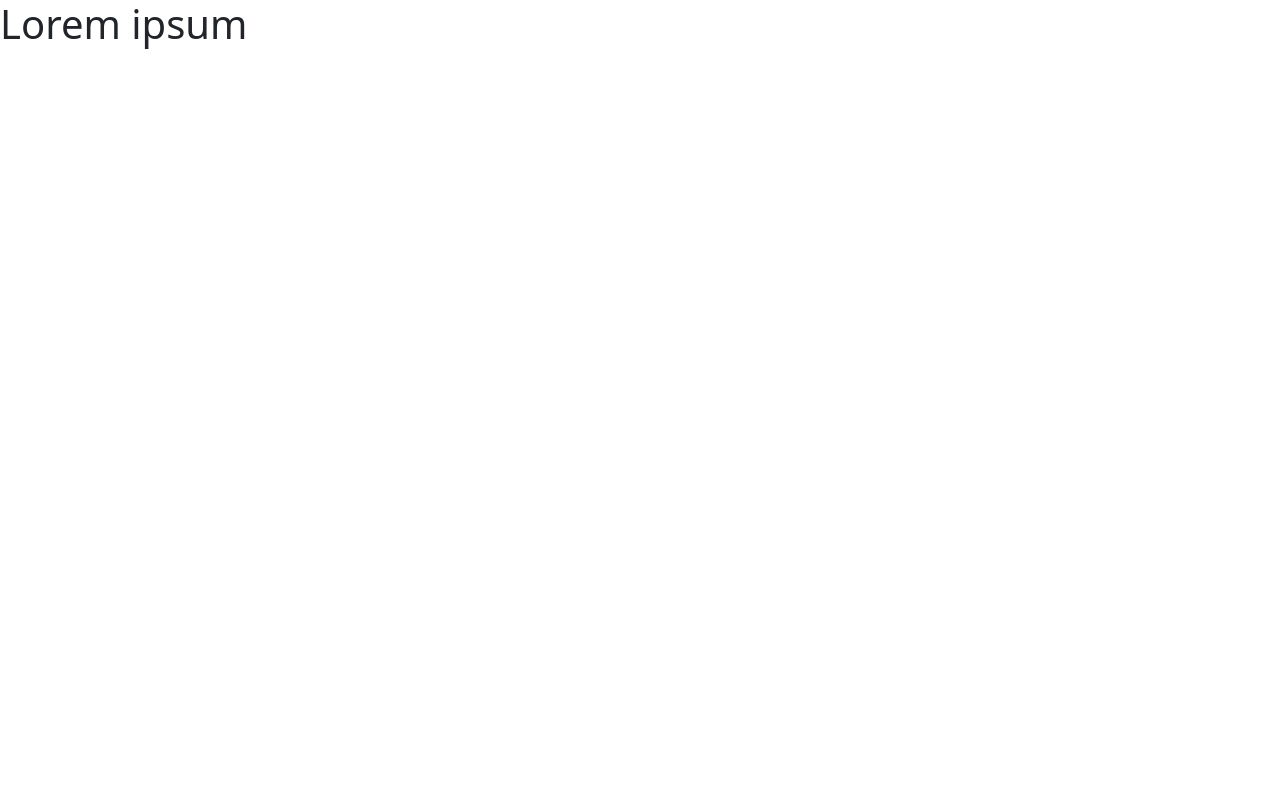
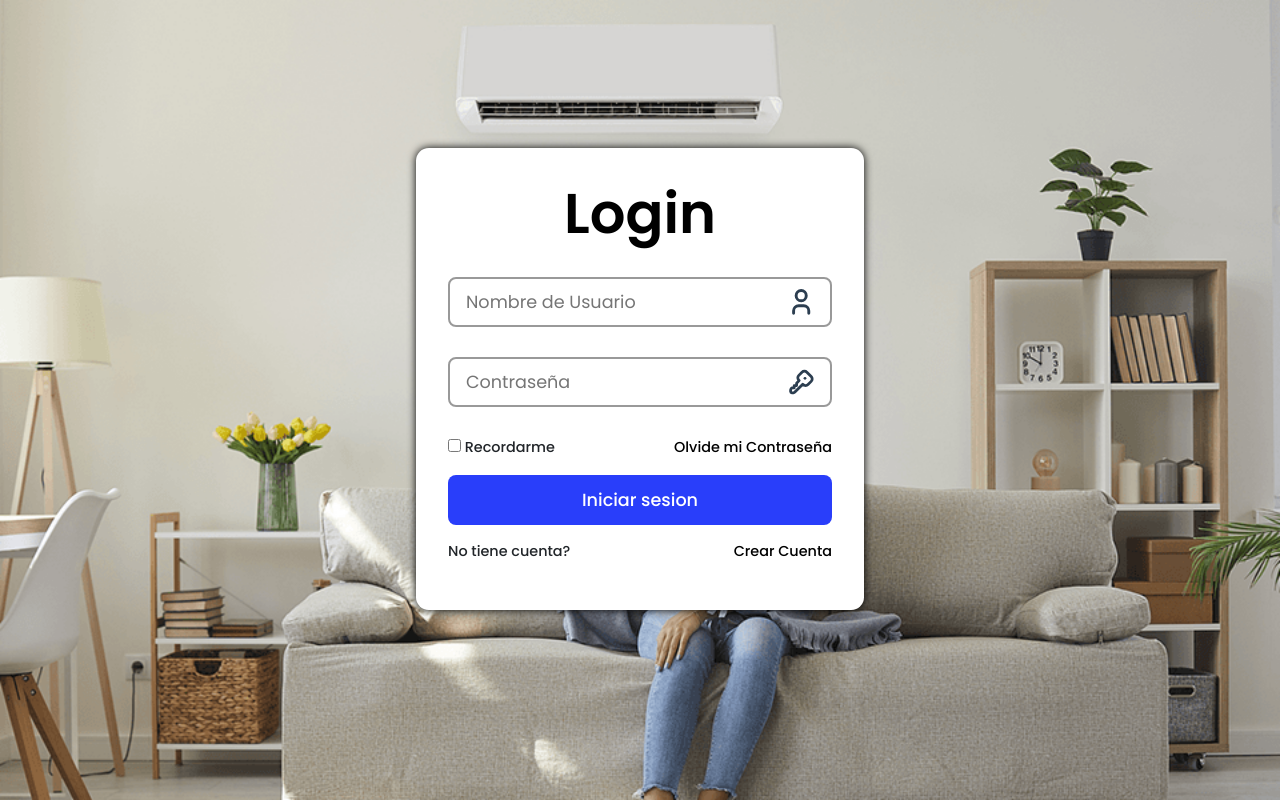
Before and after one commit to ulf-frostypaw/inventario-front, a React (Vite) app: page / in a window 1280 px wide. Built offline with nearby package versions, Linux system fonts and the light colour scheme.

Commit message:
Se termino de realizar el diseño de el login y se crearon componentes de tipo svg para añadirlos como items

```diff
--- /dev/null
+++ b/src/components/Login.jsx
@@ -0,0 +1,43 @@
+import React, { useState } from "react";
+import "../styles/Login.css";
+import User from "./icons/User";
+import Pass from "./icons/Pass";
+
+export default function Login() {
+  // const [username, setUsername] = useState("");
+  // const [password, setPassword] = useState("");
+
+  // const handleSubmit = (e) => {
+  //   e.preventDefault();
+  //   // Manejar el envío de formularios, por ejemplo, enviar datos a API
+  //   console.log("Username:", username);
+  //   console.log("Password:", password);
+  // };
+
+  return (
+    <div className="login">
+        <form action="">
+            <h1>Login</h1>
+            <div className="inputBox">
+                <input type="text" placeholder="Nombre de Usuario" required/>
+                <User />
+            </div>
+            <div className="inputBox">
+                <input type="password" placeholder="Contraseña" required/>
+                <Pass />
+            </div>
+
+            <div className="remember-forgot">
+                <label><input type="checkbox"/> Recordarme</label>
+                <a href="#">Olvide mi Contraseña</a>
+            </div>
+
+            <button type="submit" className="btn">Iniciar sesion</button>
+
+            <div className="createAccount">
+                <p>No tiene cuenta?</p><a href="#">Crear Cuenta</a>
+            </div>
+        </form>
+    </div>
+  );
+}
--- /dev/null
+++ b/src/components/icons/Pass.jsx
@@ -0,0 +1,20 @@
+export default function Pass() {
+  return (
+    <svg
+      xmlns="http://www.w3.org/2000/svg"
+      className="icon"
+      width="1.8rem"
+      height="1.8rem"
+      viewBox="0 0 24 24"
+      stroke-width="2.3"
+      stroke="#2c3e50"
+      fill="none"
+      stroke-linecap="round"
+      stroke-linejoin="round"
+    >
+      <path stroke="none" d="M0 0h24v24H0z" fill="none" />
+      <path d="M16.555 3.843l3.602 3.602a2.877 2.877 0 0 1 0 4.069l-2.643 2.643a2.877 2.877 0 0 1 -4.069 0l-.301 -.301l-6.558 6.558a2 2 0 0 1 -1.239 .578l-.175 .008h-1.172a1 1 0 0 1 -.993 -.883l-.007 -.117v-1.172a2 2 0 0 1 .467 -1.284l.119 -.13l.414 -.414h2v-2h2v-2l2.144 -2.144l-.301 -.301a2.877 2.877 0 0 1 0 -4.069l2.643 -2.643a2.877 2.877 0 0 1 4.069 0z" />
+      <path d="M15 9h.01" />
+    </svg>
+  );
+}
--- /dev/null
+++ b/src/components/icons/User.jsx
@@ -0,0 +1,20 @@
+export default function User() {
+  return (
+    <svg
+    className="icon"
+      xmlns="http://www.w3.org/2000/svg"
+      width="1.9rem"
+      height="1.9rem"
+      viewBox="0 0 24 24"
+      strokeWidth="2.3"
+      stroke="#2c3e50"
+      fill="none"
+      strokeLinecap="round"
+      strokeLinejoin="round"
+    >
+      <path stroke="none" d="M0 0h24v24H0z" fill="none" />
+      <path d="M8 7a4 4 0 1 0 8 0a4 4 0 0 0 -8 0" />
+      <path d="M6 21v-2a4 4 0 0 1 4 -4h4a4 4 0 0 1 4 4v2" />
+    </svg>
+  );
+}
--- a/src/main.jsx
+++ b/src/main.jsx
@@ -3,11 +3,13 @@ import ReactDOM from 'react-dom/client'
 import App from './App.jsx'
 import 'bootstrap/dist/css/bootstrap.min.css'
 import { HelmetProvider } from 'react-helmet-async'
+import Login from './components/Login.jsx'
 
 ReactDOM.createRoot(document.getElementById('root')).render(
   <React.StrictMode>
     <HelmetProvider>
-      <App />
+      {/* <App /> */}
+      <Login />
     </HelmetProvider>
   </React.StrictMode>,
 )
--- /dev/null
+++ b/src/styles/Login.css
@@ -0,0 +1,124 @@
+@import url('https://fonts.googleapis.com/css2?family=Poppins:ital,wght@0,100;0,200;0,300;0,400;0,500;0,600;0,700;0,800;0,900;1,100;1,200;1,300;1,400;1,500;1,600;1,700;1,800;1,900&display=swap');
+
+* {
+    padding: 0;
+    margin: 0;
+    box-sizing: border-box;
+}
+
+body {
+    /* display: flex; */
+   /*  justify-content: center;
+    align-items: center; */
+    min-height: 100vh;
+    background: url(../img/sala.png);
+    background-repeat: no-repeat;
+    background-position: center;
+    background-size: cover;
+    background-position: top;
+    font-family: "Poppins", sans-serif;
+}
+
+.login {
+    transform: translateY(32%);
+    margin: auto;
+    max-width: 28rem;
+    max-height: 35rem;
+    height: 100%;
+    width: 100%;
+    padding: 2rem;
+    background-color: #fff;
+    border: none;
+    border-radius: .8rem;
+    box-shadow: 0rem 0rem .5rem black;
+}
+
+.login h1 {
+    font-weight: 600;
+    font-size: 3.5rem;
+    text-align: center;
+    color: rgba(0, 0, 0);
+}
+
+.login .inputBox {
+    width: 100%;
+    height: 50px;
+    margin: 30px 0;
+    position: relative;
+}
+
+.login .inputBox input {
+    width: 100%;
+    height: 100%;
+    background: transparent;
+    border: none;
+    outline: none;
+    border-radius: .5rem;
+    border: 2px solid rgba(0, 0, 0, .4);
+    padding: 0 3rem 0 1rem;
+    font-size: 1.1rem;
+    color: rgba(0, 0, 0, .8);
+
+}
+
+.login .inputBox .icon {
+    position: absolute;
+    right: 1rem;
+    top: 50%;
+    transform: translateY(-50%);
+    font-size: 1.3rem;
+    color: rgba(0, 0, 0, .7);
+}
+
+.login form .remember-forgot {
+    display: flex;
+    justify-content: space-between;
+    font-size: .9rem;
+    margin-bottom: 1rem;
+    font-weight: 500;
+
+}
+
+.login form .remember-forgot a {
+    color: rgba(0, 0, 0);
+    text-decoration: none;
+}
+
+.login form .remember-forgot a:hover {
+    text-decoration: underline;
+}
+
+.login form .createAccount {
+    display: flex;
+    justify-content: space-between;
+    margin-top: 1rem;
+    font-size: .9rem;
+    font-weight: 500;
+}
+
+.login form .createAccount a {
+    color: rgba(0, 0, 0);
+    text-decoration: none;
+}
+
+.login form .createAccount a:hover {
+    text-decoration: underline;
+}
+
+.login form button {
+    width: 100%;
+    height: 50px;
+    border: none;
+    outline: none;
+    background-color: #293efa;
+    color: #fff;
+    font-size: 1.1rem;
+    font-weight: 500;
+    border-radius: .5rem;
+    cursor: pointer;
+    transition: .3s;
+}
+
+.login form button:hover {
+    background-color: #1e2ff3;
+}
```
Also changed, not shown: src/img/sala.png (added).
